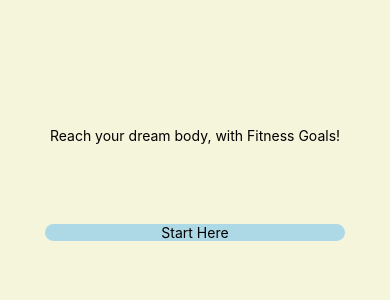
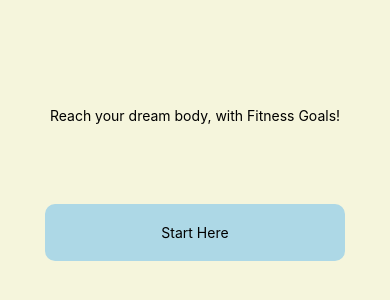
Before and after one commit to ComputerScienceWarrior/fitness-goals, a React Native app: screen / in a window 390 px wide. Shown: the part 238-538 px from the top of the page. Built offline with nearby package versions, Linux system fonts and the light colour scheme.

Commit message:
adds padding to button

```diff
--- a/components/Home/Styles.js
+++ b/components/Home/Styles.js
@@ -16,6 +16,7 @@ const styles = StyleSheet.create({
         backgroundColor: 'lightblue',
         borderRadius: 10,
         width: 300,
+        padding: 20
     },
     startButtonText: {
         textAlign: 'center'
```
